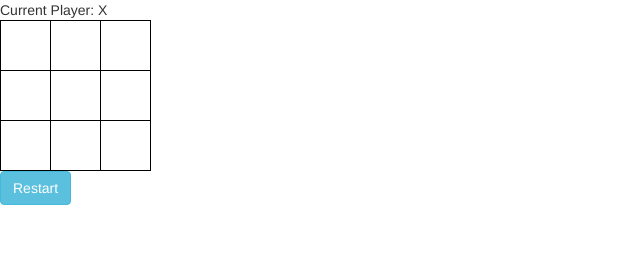
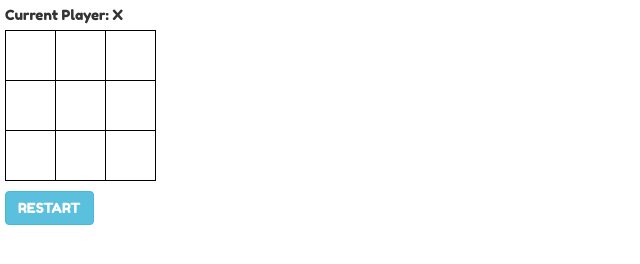
Before and after one commit to PauloAlves8039/Jogo-da-Velha, a plain HTML site: page index.html in a window 1280 px wide. Shown: the whole page, without its empty margins (0-640 px from the left). Drawn offline with nearby package versions, Linux system fonts and the light colour scheme.

Commit message:
Adicionando estilo de fonte

```diff
--- a/index.html
+++ b/index.html
@@ -13,7 +13,7 @@
     <div></div>
     <table class="table-hover">
     </table>
-    <button class="btn btn-info" onclick="Game.start()">Restart</button>
+    <button id="btnStart" class="btn btn-info" onclick="Game.start()">RESTART</button>
     <script src='scripts.js'></script>
     <script src="https://ajax.googleapis.com/ajax/libs/jquery/1.12.4/jquery.min.js"></script>
     <script src="https://maxcdn.bootstrapcdn.com/bootstrap/3.3.7/js/bootstrap.min.js"></script>
--- a/style.css
+++ b/style.css
@@ -1,8 +1,27 @@
+@font-face {
+    font-family: FontBody;
+    src: url("./resources/font/FredokaOne-Regular.ttf");
+}
+
 table, td, tr{
     border: 1px solid black;
     text-align: center;
+    margin: 5px;
+    font-family: FontBody;
 }
+
 td{
     width: 50px;
     height: 50px;
 }
+
+div{
+    margin: 5px;
+    font-family: FontBody;
+}
+
+#btnStart{
+    margin-top: 5px;
+    margin: 5px;
+    font-family: FontBody;
+}
```
Also changed, not shown: resources/font/FredokaOne-Regular.ttf (added), resources/font/OFL.txt (added).
